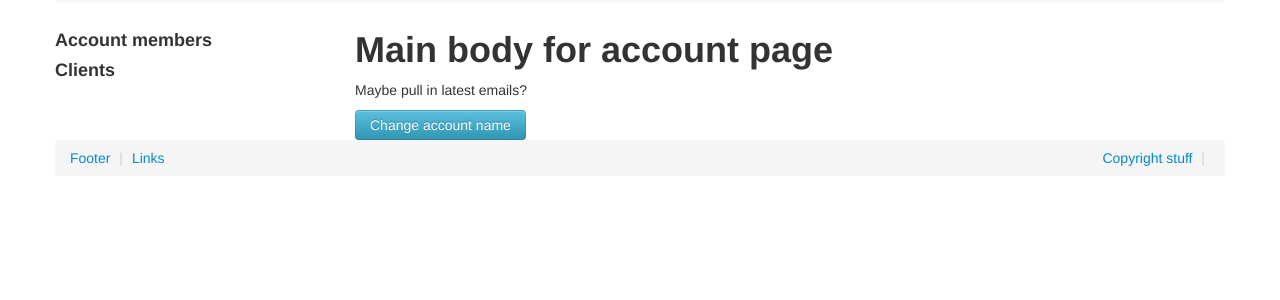
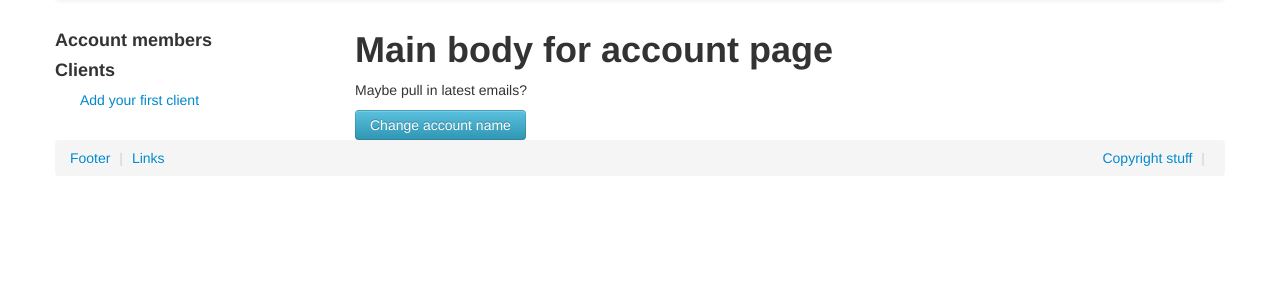
Before and after one commit to jmoswalt/djangodash2012, a Django app: template oldmail/templates/account_detail.html in a window 1280 px wide. Shown: the part 42-342 px from the top of the page. Run offline with Django 3.2, Linux system fonts and the light colour scheme; the template is opened without the code that fills it, so the values that code supplies are empty; parts of the project's set-up code (start-up, migrations or seed data) failed here and were passed over; some libraries are stand-ins or nearby versions.

Commit message:
Adding link for first time profiles with no clients yet.

```diff
--- a/oldmail/templates/account_sidebar.html
+++ b/oldmail/templates/account_sidebar.html
@@ -12,6 +12,8 @@
         <ul>
         {% for client in account.clients %}
             <li><a href="{% url client_change user.profile.account.slug client.pk %}">{{ client.name }}</a></li>
+        {% empty %}
+        <a href="{% url client_add user.profile.account.slug %}">Add your first client</a>
         {% endfor %}
         </ul>
     </div>
```
